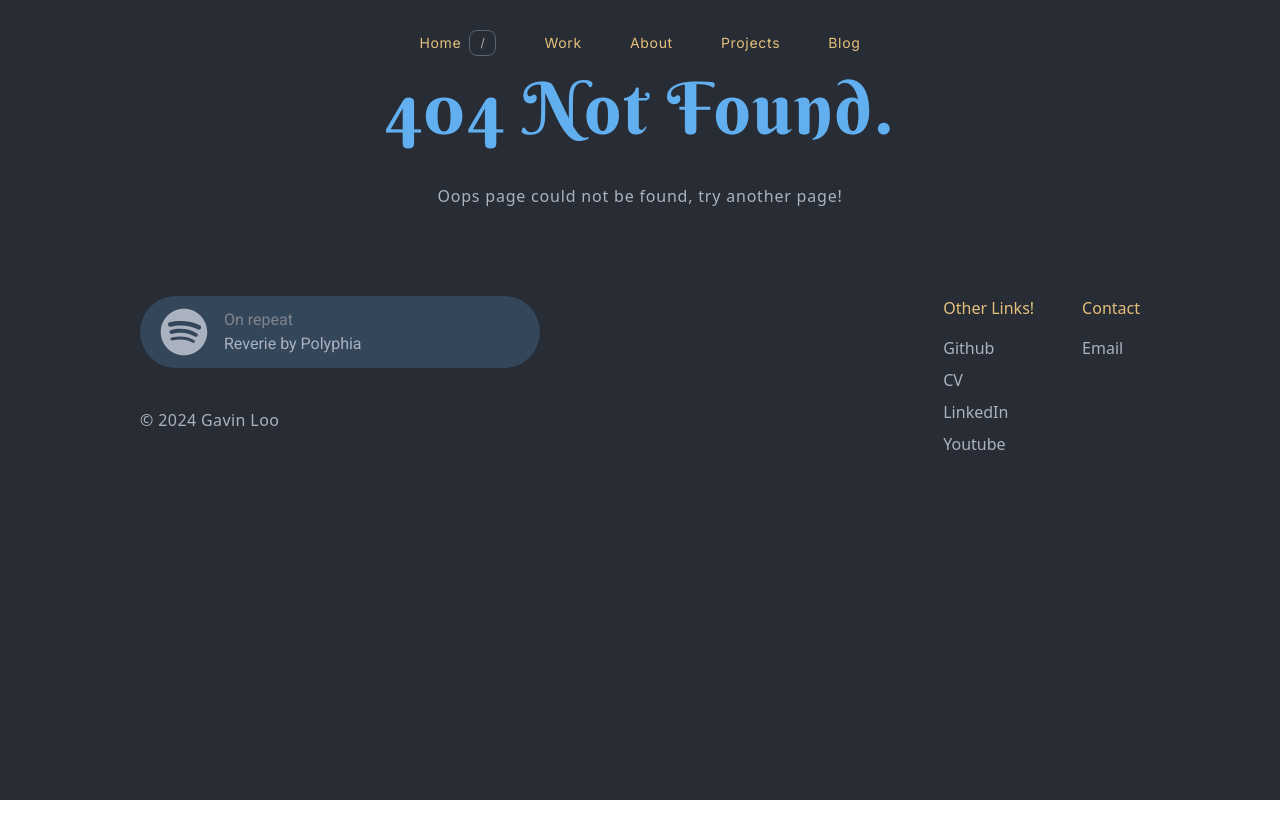
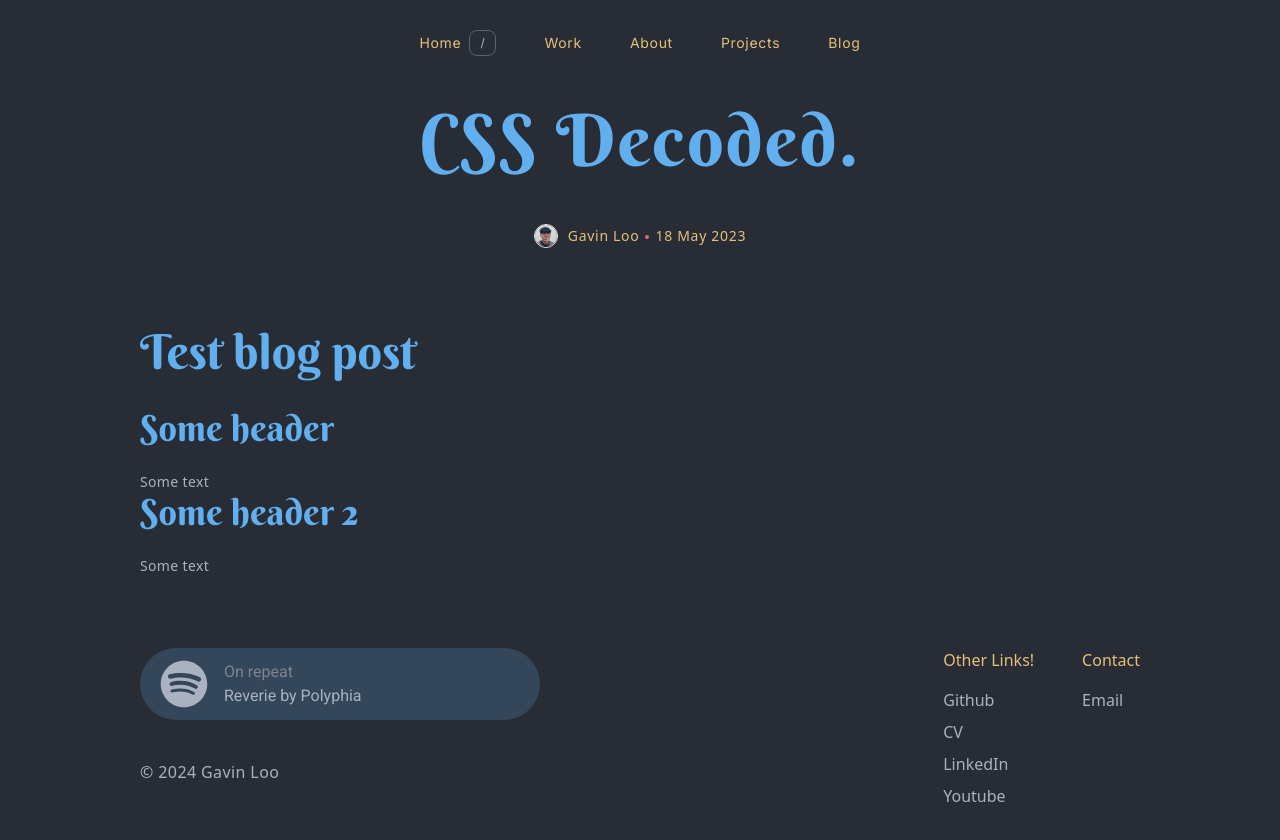
Before and after one commit to rawsashimi1604/gavinloo.com, a React (Vite) app: page /blog/css-decoded in a window 1280 px wide. Before the commit this address had no page. Shown: the top 840 px of the page. Before the commit the page ends 800 px from the top, so only its background shows below. Built offline with nearby package versions, Linux system fonts and the light colour scheme.

Commit message:
added dynamic loading of articles for blog

```diff
--- a/src/App.tsx
+++ b/src/App.tsx
@@ -10,7 +10,7 @@ import Work from "./pages/Work";
 import About from "./pages/About";
 import Projects from "./pages/Projects";
 import Blog from "./pages/Blog";
-import NotFound from "./pages/NotFound";
+import NotFound404 from "./pages/NotFound404";
 import BlogPost from "./pages/BlogPost";
 
 function App() {
@@ -23,8 +23,8 @@ function App() {
           <Route path="/about" element={<About />} />
           <Route path="/projects" element={<Projects />} />
           <Route path="/blog" element={<Blog />} />
-          <Route path="/blogpost" element={<BlogPost />} />
-          <Route path="*" element={<NotFound />} />
+          <Route path="/blog/:contentId" element={<BlogPost />} />
+          <Route path="*" element={<NotFound404 />} />
         </Routes>
       </BrowserRouter>
     </>
--- /dev/null
+++ b/src/blogs/meta.json
@@ -0,0 +1,14 @@
+[
+    {
+        "id": "css-decoded",
+        "markdown": "css-decoded.md",
+        "title": "CSS Decoded.",
+        "author": "Gavin Loo",
+        "date": "18 May 2023",
+        "subtitle": "Sharing my thoughts on how I think about HTML and Cascading Style Sheets (CSS)!",
+        "tags": [
+            "html", "css", "js"
+        ],
+        "hero_image": "hero.png"
+    }
+]
--- /dev/null
+++ b/src/components/layout/NotFound.tsx
@@ -0,0 +1,15 @@
+import Header from "../typography/Header";
+import ImportantText from "../typography/ImportantText";
+
+function NotFound() {
+  return (
+    <div className="flex-col items-center justify-center mb-16">
+      <Header text="404 Not Found." />
+      <div className="flex w-full items-center justify-center mt-10">
+        <ImportantText text="Oops page could not be found, try another page!" />
+      </div>
+    </div>
+  );
+}
+
+export default NotFound;
--- a/src/modules/blog-page/Page.tsx
+++ b/src/modules/blog-page/Page.tsx
@@ -3,26 +3,61 @@ import Article from "../../blogs/test.md?raw";
 import Header from "../../components/typography/Header";
 import { GoDotFill } from "react-icons/go";
 
-function Page() {
+export type Metadata = {
+  id: string;
+  markdown: string;
+  title: string;
+  author: string;
+  date: string;
+  subtitle: string;
+  tags: string[];
+  hero_image: string;
+};
+
+export interface PageProps {
+  metadata: Metadata;
+}
+
+function Page({ metadata }: PageProps) {
   return (
     <div className="pt-2">
       {/* Article Metadata */}
-      <div className="mb-10">
+      <div className="mb-20">
         <div className="mb-12">
-          <Header text="CSS Decoded." />
+          <Header text={metadata.title} />
         </div>
         <div className="flex items-center justify-center gap-1 text-sm text-custom-whiskey font-medium tracking-wider mb-1.5">
           <img
             src="/profile.jpeg"
             className="w-6 h-6 rounded-full border mr-1.5 "
           />
-          <span className="text-custom-chaKy">Gavin Loo</span>
+          <span className="text-custom-chaKy">{metadata.author}</span>
           <GoDotFill className="w-2 h-2 mt-0.5 text-custom-coral" />
-          <span className="text-custom-chaKy">18 May 2023</span>
+          <span className="text-custom-chaKy">{metadata.date}</span>
         </div>
       </div>
 
-      <Markdown>{Article}</Markdown>
+      <Markdown
+        components={{
+          h1: ({ node, ...props }) => (
+            <h1
+              className="mb-8 font-customEyeCatcher text-5xl text-custom-malibu"
+              {...props}
+            />
+          ),
+          h2: ({ node, ...props }) => (
+            <h2
+              className="mb-6 font-customEyeCatcher text-4xl text-custom-malibu"
+              {...props}
+            />
+          ),
+          p: ({ node, ...props }) => (
+            <p className="tracking-wide font-medium text-sm" {...props} />
+          ),
+        }}
+      >
+        {Article}
+      </Markdown>
     </div>
   );
 }
--- a/src/modules/blog/BlogSection.tsx
+++ b/src/modules/blog/BlogSection.tsx
@@ -1,6 +1,9 @@
 import { GoDotFill } from "react-icons/go";
 import Header from "../../components/typography/Header";
 import ImportantText from "../../components/typography/ImportantText";
+
+import metadataJson from "../../blogs/meta.json";
+import { Link } from "react-router-dom";
 
 export interface BlogTagProps {
   text: string;
@@ -26,25 +29,31 @@ function BlogSection() {
 
       {/* Blogs */}
       <div className="flex flex-col gap-2 mt-20">
-        <div className="bg-custom-dark/30 rounded-xl flex flex-col transition-all hover:translate-y-1 p-8 pb-6">
+        {metadataJson.map((article) => {
+          return (
+            <Link
+              to={`/blog/${article.id}`}
+              className="bg-custom-dark/30 rounded-xl flex flex-col transition-all hover:translate-y-1 p-8 pb-6"
+            >
               <h1 className="text-custom-chaKy font-medium tracking-wider text-2xl mb-2 font-customEyeCatcher">
-            CSS Decoded.
+                {article.title}
               </h1>
               <div className="flex items-center gap-1 text-xs text-custom-whiskey font-medium tracking-wider mb-1.5">
-            <span className="text-custom-coral">Gavin Loo</span>
+                <span className="text-custom-coral">{article.author}</span>
                 <GoDotFill className="w-2 h-2 mt-0.5 text-custom-coral" />
-            <span className="text-custom-coral">18 May 2023</span>
+                <span className="text-custom-coral">{article.date}</span>
               </div>
               <h2 className="text-xs text-custom-whiskey font-medium tracking-wider ">
-            Sharing my thoughts on how I think about HTML and Cascading Style
-            Sheets (CSS)!
+                {article.subtitle}
               </h2>
               <div className="mt-4 flex flex-wrap items-center gap-3">
-            <BlogTag text="html" />
-            <BlogTag text="html" />
-            <BlogTag text="html" />
+                {article.tags.map((tag) => {
+                  return <BlogTag text={tag} />;
+                })}
               </div>
-        </div>
+            </Link>
+          );
+        })}
       </div>
     </div>
   );
--- a/src/pages/BlogPost.tsx
+++ b/src/pages/BlogPost.tsx
@@ -1,11 +1,25 @@
+import { useEffect, useState } from "react";
 import Container from "../components/layout/Container";
-import Page from "../modules/blog-page/Page";
+import Page, { Metadata } from "../modules/blog-page/Page";
+import NotFound from "../components/layout/NotFound";
+import { useParams } from "react-router-dom";
+import metadataJson from "../blogs/meta.json";
 
 function BlogPost() {
+  const { contentId } = useParams();
+  const [metadata, setMetadata] = useState<Metadata | null>(null);
+
+  useEffect(() => {
+    const found = metadataJson.filter((article) => article.id === contentId);
+    if (found.length > 0) {
+      setMetadata(found[0]);
+    }
+  }, [contentId]);
+
   return (
     <Container>
       <div className="mt-6 mb-12">
-        <Page />
+        {metadata ? <Page metadata={metadata} /> : <NotFound />}
       </div>
     </Container>
   );
--- a/src/pages/NotFound.tsx
+++ /dev/null
@@ -1,18 +0,0 @@
-import Container from "../components/layout/Container";
-import Header from "../components/typography/Header";
-import ImportantText from "../components/typography/ImportantText";
-
-function NotFound() {
-  return (
-    <Container>
-      <div className="flex-col items-center justify-center mb-16">
-        <Header text="404 Not Found." />
-        <div className="flex w-full items-center justify-center mt-10">
-          <ImportantText text="Oops page could not be found, try another page!" />
-        </div>
-      </div>
-    </Container>
-  );
-}
-
-export default NotFound;
--- /dev/null
+++ b/src/pages/NotFound404.tsx
@@ -0,0 +1,12 @@
+import Container from "../components/layout/Container";
+import NotFound from "../components/layout/NotFound";
+
+function NotFound404() {
+  return (
+    <Container>
+      <NotFound />
+    </Container>
+  );
+}
+
+export default NotFound404;
```
Also changed, not shown: src/blogs/css-decoded.md (added, +9 -0 lines). Lines whose indentation alone changed are shown as unchanged.
